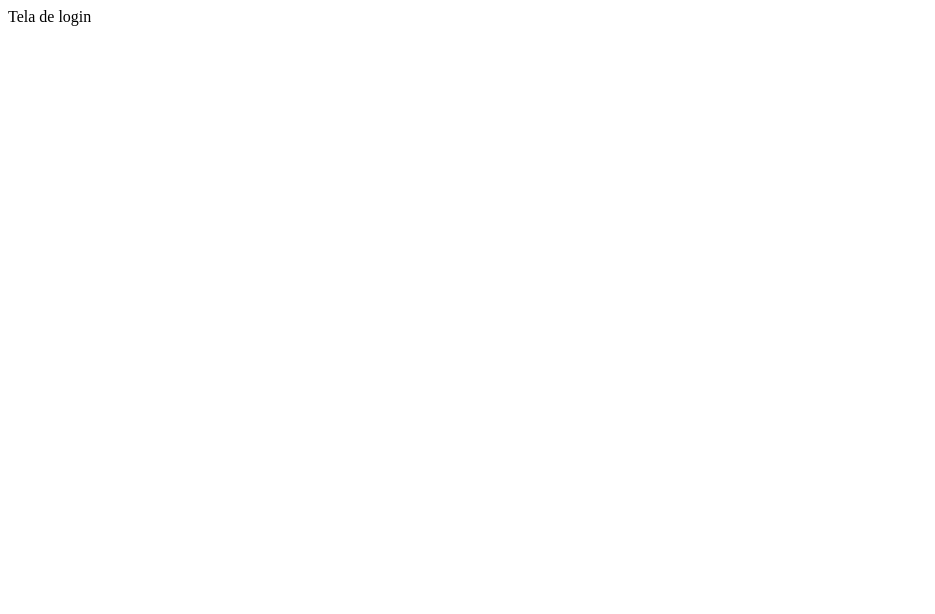
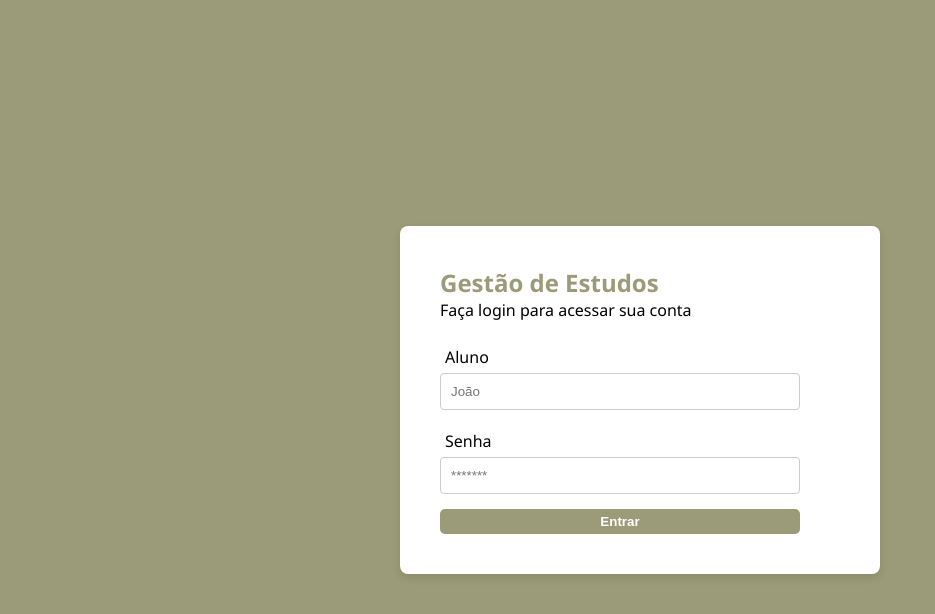
Before and after one commit to Vinicinn/Gestao-de-Estudo, a React (Create React App) app in the folder frontend/: page / in a window 1280 px wide. Shown: the top 614 px of the page, without its empty margins (0-935 px from the left). Built offline with nearby package versions, Linux system fonts and the light colour scheme.

Commit message:
implementacao da tela de login e validacao do usuario

```diff
--- a/frontend/src/pages/login.js
+++ b/frontend/src/pages/login.js
@@ -1,3 +1,69 @@
+import { useState } from "react";
+import { api } from "../services/api.js";
+import "../styles/login.css";
+
 export function Login() {
-  return <div>Tela de login</div>;
+  const [form, setForm] = useState({
+    name: "",
+    password: "",
+  });
+  const [error, setError] = useState("");
+  const [loading, setLoading] = useState(false);
+
+  function handleChange(event) {
+    setForm({ ...form, [event.target.name]: event.target.value });
+  }
+
+  async function handleSubmit(event) {
+    event.preventDefault();
+    setError("");
+
+    if (!form.name || !form.password) {
+      setError("Preencha todos os campos");
+      return;
+    }
+
+    setLoading(true);
+    try {
+      const response = await api.login(form);
+
+      if (response) {
+        setError("logado com sucesso");
+      }
+    } catch (error) {
+      setError(error.message);
+    } finally {
+      setLoading(false);
+    }
+  }
+
+  return (
+    <div className="page">
+      <div className="window">
+        <p className="title">Gestão de Estudos</p>
+        <p className="subtitle">Faça login para acessar sua conta</p>
+        <form className="form" onSubmit={handleSubmit}>
+          <label className="label">Aluno</label>
+          <input
+            type="text"
+            name="name"
+            placeholder="João"
+            onChange={handleChange}
+          />
+          <label className="label">Senha</label>
+          <input
+            type="password"
+            name="password"
+            placeholder="*******"
+            onChange={handleChange}
+          />
+
+          {error && <p className="error">{error}</p>}
+          <button type="submit" disabled={loading}>
+            Entrar
+          </button>
+        </form>
+      </div>
+    </div>
+  );
 }
--- a/frontend/src/services/api.js
+++ b/frontend/src/services/api.js
@@ -0,0 +1,19 @@
+const URL = "http://localhost:3001/api";
+
+export const api = {
+  async login({ name, password }) {
+    const response = await fetch(`${URL}/users/login`, {
+      method: "POST",
+      headers: { "Content-Type": "application/json" },
+      body: JSON.stringify({ name, password }),
+    });
+
+    const data = await response.json();
+
+    if (!response.ok) {
+      throw new Error(data.message);
+    }
+
+    return data.message;
+  },
+};
--- a/frontend/src/styles/index.css
+++ b/frontend/src/styles/index.css
@@ -0,0 +1,4 @@
+* {
+    margin: 0;
+    padding: 0;
+}
--- a/frontend/src/styles/login.css
+++ b/frontend/src/styles/login.css
@@ -0,0 +1,60 @@
+.page {
+  display: flex;
+  flex-direction: column;
+  align-items: center;
+  justify-content: center;
+  height: 100vh;
+  background-color: #9b9b79;
+  font-family: 'Segoe UI', Tahoma, Geneva, Verdana, sans-serif;
+}
+.window {
+  display: flex;
+  flex-direction: column;
+  align-items: start;
+  justify-content: center;
+  width: 400px;
+  padding: 40px;
+  background-color: #fff;
+  border-radius: 8px;
+  box-shadow: 0 4px 8px rgba(0, 0, 0, 0.1);
+}
+.title {
+    font-size: 24px;
+    color: #9b9b79;
+    font-weight: bold;
+}
+.subtitle {
+    font-size: 16px;
+    margin-bottom: 20px;
+}
+
+.form {
+    display: flex;
+    flex-direction: column;
+    width: 90%;
+}
+.label {
+    padding: 5px;
+    font-size: 16px;
+}
+.error {
+    color: red;
+    font-size: 14px;
+    margin-bottom: 5px;
+}
+input {
+    padding: 10px;
+    margin-bottom: 15px;
+    border: 1px solid #ccc;
+    border-radius: 4px;
+}
+button {
+    align-self: center;
+    width: 100%;
+    padding: 5px;
+    background-color: #9b9b79;
+    border: none;
+    border-radius: 5px;
+    color: white;
+    font-weight: bold;
+}
```
